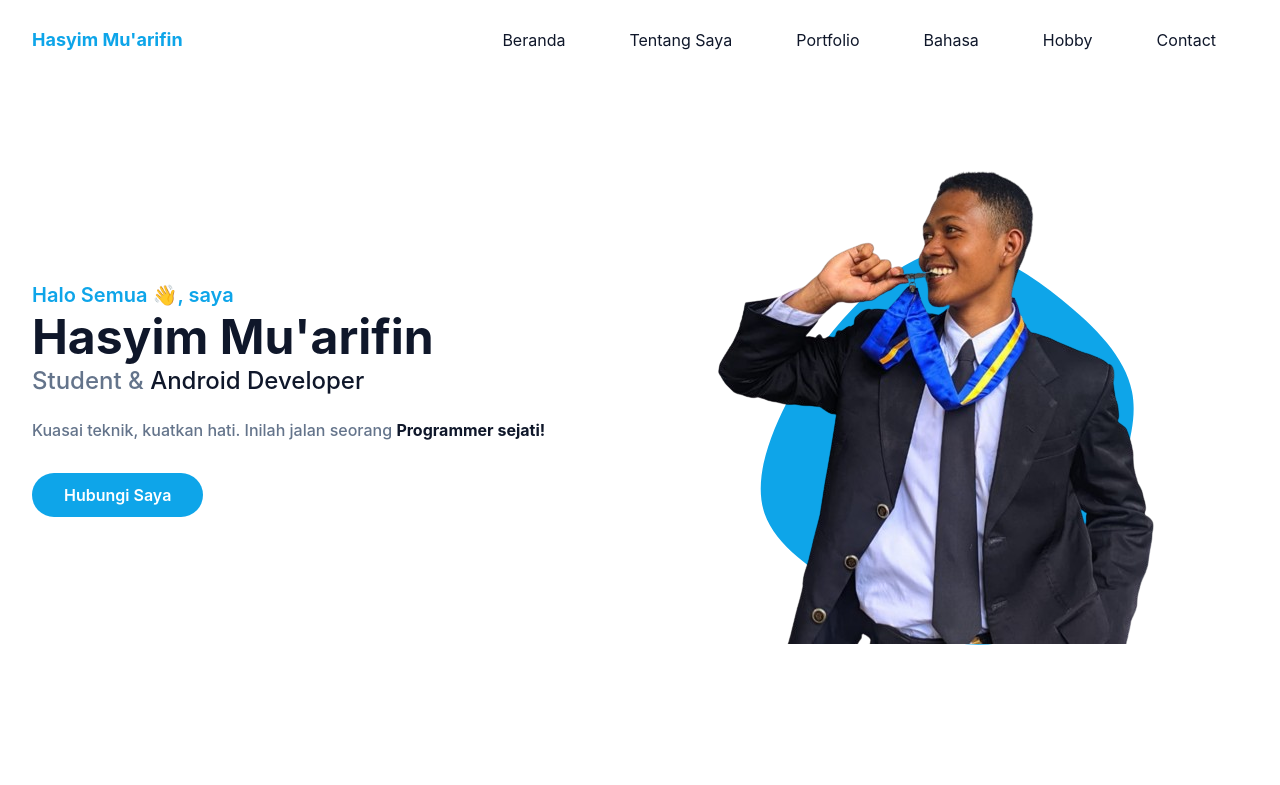
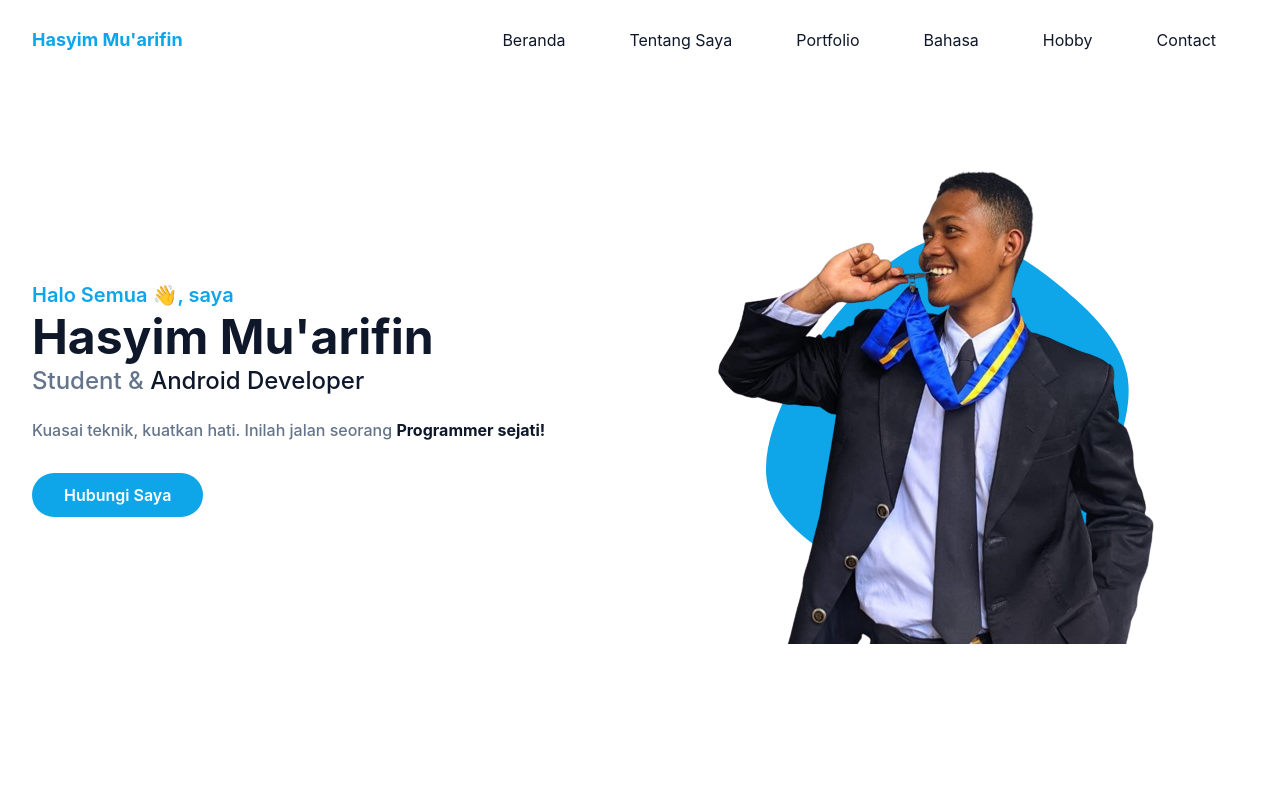
Before and after one commit to Hasyimmuarifin/portfolio-tailwind-css, a website: page index.html in a window 1280 px wide. Shown: the top 785 px of the page. Drawn offline with Linux system fonts and the light colour scheme.

Commit message:
portfolio tailwind css v3

```diff
--- a/index.html
+++ b/index.html
@@ -65,9 +65,9 @@
           <div class="w-full self-end px-4 lg:w-1/2">
             <div class="relative mt-10 lg:mt-0 lg:right-0">
               <img src="dist/img/Hasyim.png" alt="Hasyim Mu'arifin" class="max-w-full mx-auto " />
-              <span class="absolute bottom-0 -z-10 left-1/2 -translate-x-1/2 md:bottom-4 md:scale-125">
-                <svg width="350" height="350" viewBox="0 0 200 200" xmlns="http://www.w3.org/2000/svg">
-                  <path fill="#0ea5e9" d="M45.5,-63.8C59.6,-52.4,72,-39.9,74.8,-25.6C77.7,-11.3,70.9,4.8,65.7,21.5C60.5,38.3,56.9,55.7,46.2,66.5C35.4,77.3,17.7,81.5,1.8,79C-14.1,76.6,-28.3,67.5,-43.1,58C-57.8,48.5,-73.2,38.7,-77.9,25.1C-82.5,11.6,-76.4,-5.6,-68.9,-20.5C-61.5,-35.4,-52.8,-48.1,-41.1,-60.2C-29.4,-72.3,-14.7,-83.9,0.5,-84.6C15.7,-85.3,31.4,-75.1,45.5,-63.8Z" transform="translate(100 100) scale(1.1)" />
+              <span class="absolute bottom-0 -z-10 left-1/2 -translate-x-1/2 md:bottom-20 md:scale-150">
+                <svg class="pt-6 md:pt-0" width="300" height="260" viewBox="0 0 200 200" xmlns="http://www.w3.org/2000/svg">
+                  <path fill="#0ea5e9" d="M45.5,-63.8C59.6,-52.4,72,-39.9,74.8,-25.6C77.7,-11.3,70.9,4.8,65.7,21.5C60.5,38.3,56.9,55.7,46.2,66.5C35.4,77.3,17.7,81.5,1.8,79C-14.1,76.6,-28.3,67.5,-43.1,58C-57.8,48.5,-73.2,38.7,-77.9,25.1C-82.5,11.6,-76.4,-5.6,-68.9,-20.5C-61.5,-35.4,-52.8,-48.1,-41.1,-60.2C-29.4,-72.3,-14.7,-83.9,0.5,-84.6C15.7,-85.3,31.4,-75.1,45.5,-63.8Z" transform="translate(100 100) scale(1.2)" />
                 </svg>
               </span>
             </div>
```
Also changed, not shown: dist/output.css.
